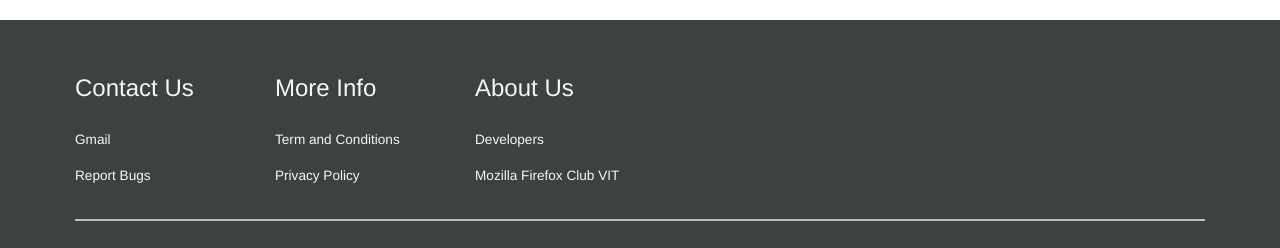
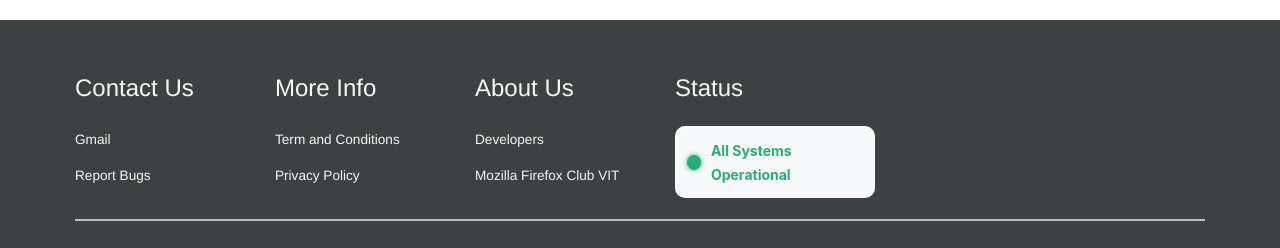
Before and after one commit to utkarsh-creator/Roommate-Dhoondho, a React (Create React App) app in the folder client/: page /Team in a window 1280 px wide. Shown: the part 1011-1259 px from the top of the page. Built offline with nearby package versions, Linux system fonts and the light colour scheme.

Commit message:
Status Page added

```diff
--- a/client/src/Components/Footer/Footer.css
+++ b/client/src/Components/Footer/Footer.css
@@ -134,3 +134,31 @@ a {
   box-shadow: 0 0 10px rgba(0, 0, 0, 0.1);
   z-index: 999;
 }
+
+.footer__status {
+  display: flex;
+  align-items: center;
+  justify-content: center;
+  border: 2px solid #fff;
+  border-radius: 10px;
+  padding: 10px;
+  background-color: #f8f9fa;
+}
+
+.status-dot {
+  width: 15px;
+  height: 15px;
+  border-radius: 50%;
+  margin-right: 10px;
+  box-shadow: 0 0 5px #2BAC76;
+}
+
+#system-status-dot {
+  background-color: #2BAC76;
+}
+
+#system-status-message {
+  color: #2BAC76;
+  font-size: 14px;
+  font-weight: bold;
+}
--- a/client/src/Components/Footer/Footer.jsx
+++ b/client/src/Components/Footer/Footer.jsx
@@ -1,7 +1,9 @@
-import React from "react";
+import React, { useEffect } from "react";
 import "./Footer.css";
 import { Link, NavLink, useNavigate } from "react-router-dom";
 import { Helmet } from "react-helmet";
+
+
 
 const Footer = () => {
   return (
@@ -96,36 +98,19 @@ const Footer = () => {
             </ul>
           </div>
           <div>
-            <div id="hyperping-badge"></div>
-              <script src="https://hyperping.io/badge.js" async></script>
-              {/* Hyperping Badge Script */}
-                <Helmet>
-                  <script type="text/javascript">
-                    {`
-                      window.onload = function () {
-                        Hyperping.init({
-                          "statuspage": "meta.hyperping.io",
-                          "border": "none",
-                          "borderColor": "#E4E6F0",
-                          "uptime": true,
-                          "dot": true,
-                          "dotSize": 10,
-                          "isNeutral": false,
-                          "dotOk": "#2BAC76",
-                          "dotIncident": "#FFAF36",
-                          "dotOutage": "#E95858",
-                          "dotMaintenance": "#0070F3",
-                          "dotNeutral": "#0070F3",
-                          "operational": "All systems normal",
-                          "incident": "Under investigation",
-                          "outage": "System outage",
-                          "maintenance": "Under maintenance"
-                        });
-                      }
-                    `}
-                  </script>
-                </Helmet>
-            </div>
+          <h6 className="footer__title">Status</h6>
+            <ul className="footer__list">
+              <li className="footer__list-item">
+                {/* Status Indicator */}
+                <div className="footer__status">
+                  <div className="status-dot" id="system-status-dot"></div>
+                  <a href="http://sdeysocial.hyperping.app/" target="_blank">
+                    <span id="system-status-message">All Systems Operational</span>
+                  </a>
+                </div>
+              </li>
+            </ul>
+          </div>
         </div>
 
         <hr className="footer__divider" />
```
